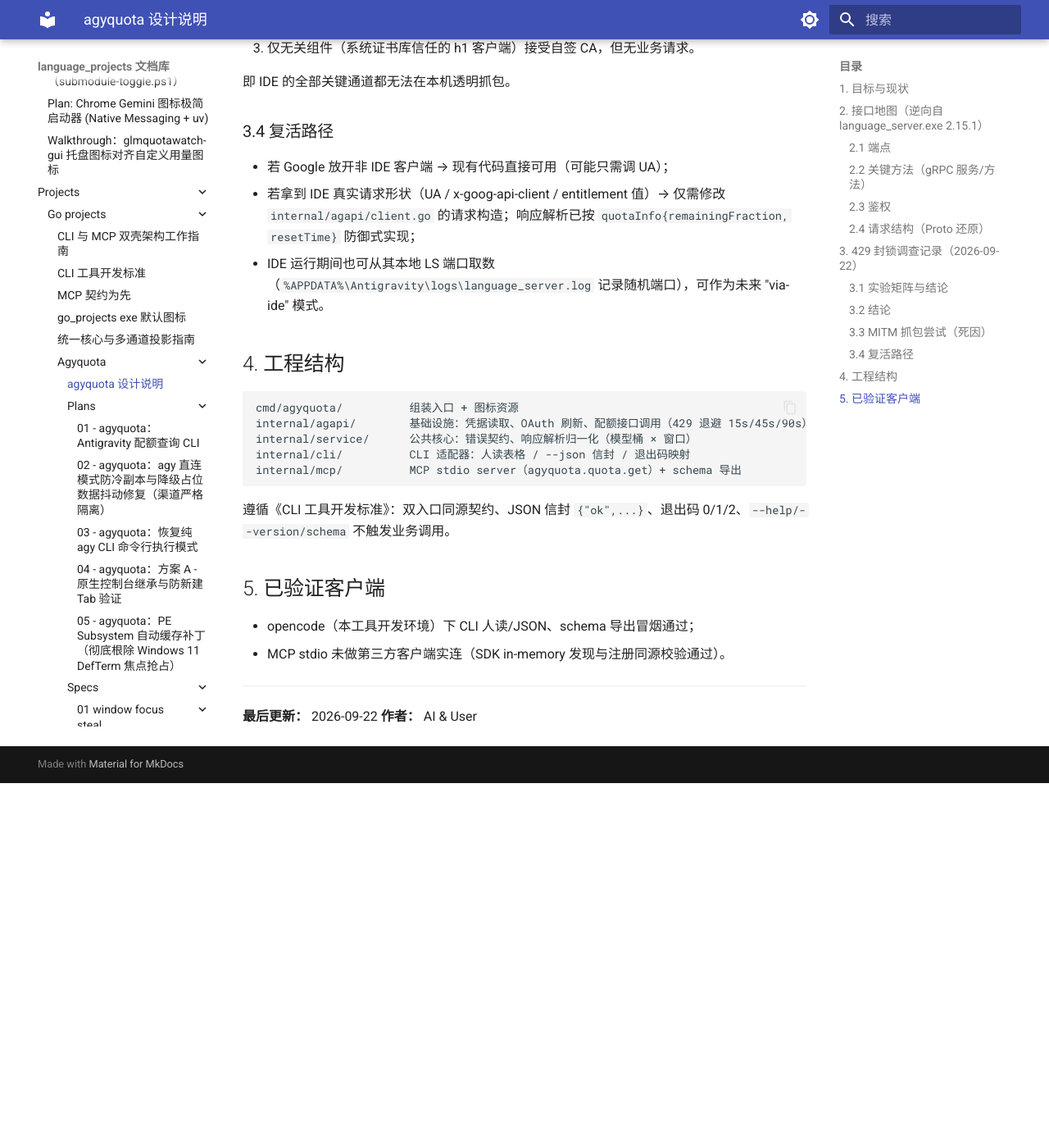
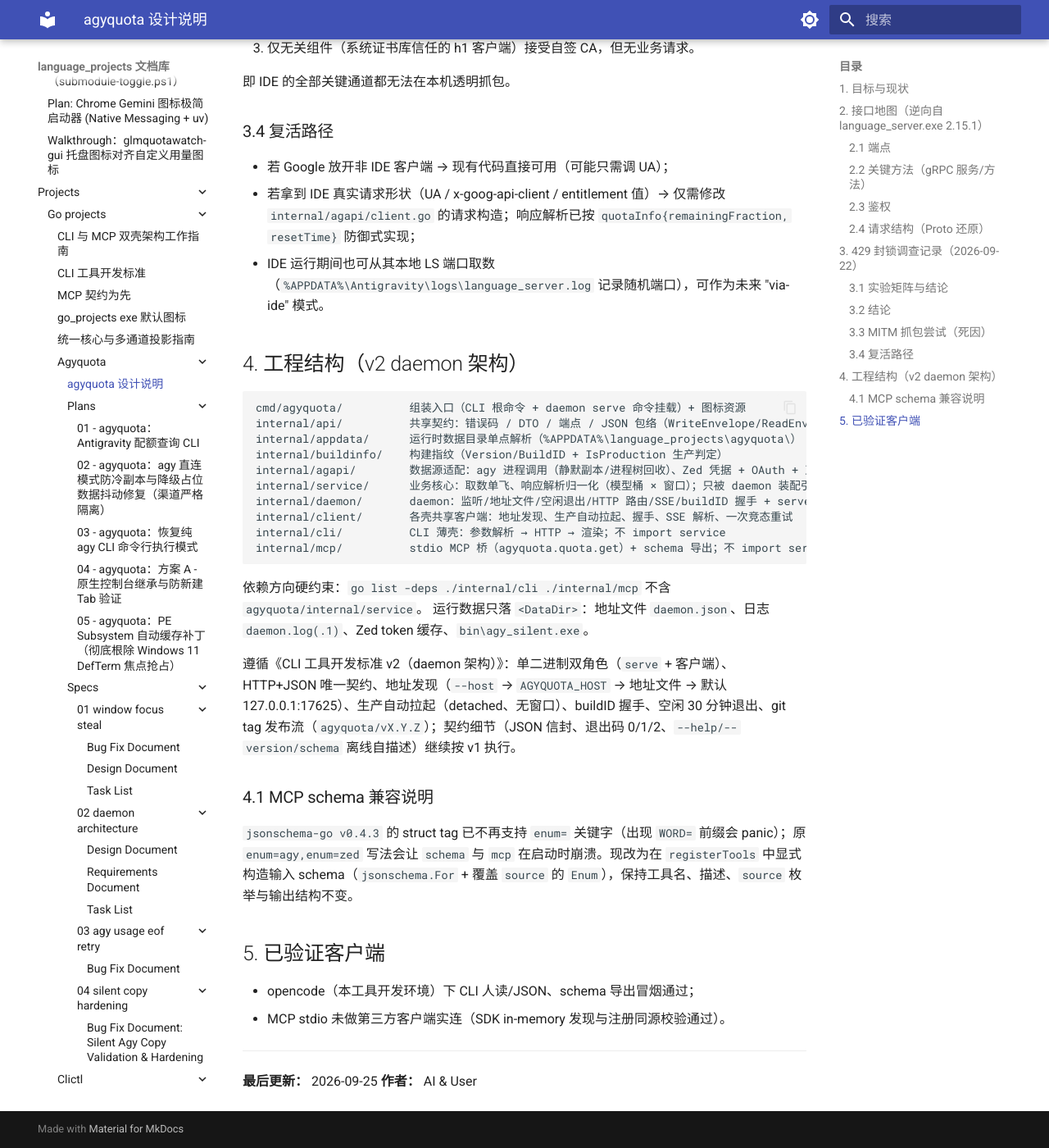
Before and after one commit to shihao-hub/td-language_projects, an MkDocs documentation site: the page built from docs/projects/go_projects/agyquota/设计说明.md, in a window 1280 px wide and 1400 px high, scrolled down 2788 px. Shown: the whole window at 82% size. Built offline with MkDocs 1.6.1 and Material for MkDocs 9.7.7, drawn with Linux system fonts in a browser that asks for light colours; before the commit the page ends 3743 px from its top, so only the background shows below that.

Commit message:
docs(specs): 归档 agyquota 静默副本加固 bugfix 与设计说明

````diff
--- a/docs/projects/go_projects/agyquota/设计说明.md
+++ b/docs/projects/go_projects/agyquota/设计说明.md
@@ -84,17 +84,29 @@
 - 若拿到 IDE 真实请求形状（UA / x-goog-api-client / entitlement 值）→ 仅需修改 `internal/agapi/client.go` 的请求构造；响应解析已按 `quotaInfo{remainingFraction, resetTime}` 防御式实现；
 - IDE 运行期间也可从其本地 LS 端口取数（`%APPDATA%\Antigravity\logs\language_server.log` 记录随机端口），可作为未来 "via-ide" 模式。
 
-## 4. 工程结构
+## 4. 工程结构（v2 daemon 架构）
 
 ```
-cmd/agyquota/          组装入口 + 图标资源
-internal/agapi/        基础设施：凭据读取、OAuth 刷新、配额接口调用（429 退避 15s/45s/90s）
-internal/service/      公共核心：错误契约、响应解析归一化（模型桶 × 窗口）
-internal/cli/          CLI 适配器：人读表格 / --json 信封 / 退出码映射
-internal/mcp/          MCP stdio server（agyquota.quota.get）+ schema 导出
+cmd/agyquota/          组装入口（CLI 根命令 + daemon serve 命令挂载）+ 图标资源
+internal/api/          共享契约：错误码 / DTO / 端点 / JSON 包络（WriteEnvelope/ReadEnvelope）
+internal/appdata/      运行时数据目录单点解析（%APPDATA%\language_projects\agyquota\）
+internal/buildinfo/    构建指纹（Version/BuildID + IsProduction 生产判定）
+internal/agapi/        数据源适配：agy 进程调用（静默副本/进程树回收）、Zed 凭据 + OAuth + 直连
+internal/service/      业务核心：取数单飞、响应解析归一化（模型桶 × 窗口）；只被 daemon 装配引用
+internal/daemon/       daemon：监听/地址文件/空闲退出/HTTP 路由/SSE/buildID 握手 + serve 命令
+internal/client/       各壳共享客户端：地址发现、生产自动拉起、握手、SSE 解析、一次竞态重试
+internal/cli/          CLI 薄壳：参数解析 → HTTP → 渲染；不 import service
+internal/mcp/          stdio MCP 桥（agyquota.quota.get）+ schema 导出；不 import service
 ```
 
-遵循《CLI 工具开发标准》：双入口同源契约、JSON 信封 `{"ok",...}`、退出码 0/1/2、`--help/--version/schema` 不触发业务调用。
+依赖方向硬约束：`go list -deps ./internal/cli ./internal/mcp` 不含 `agyquota/internal/service`。
+运行数据只落 `<DataDir>`：地址文件 `daemon.json`、日志 `daemon.log(.1)`、Zed token 缓存、`bin\agy_silent.exe`。
+
+遵循《CLI 工具开发标准 v2（daemon 架构）》：单二进制双角色（`serve` + 客户端）、HTTP+JSON 唯一契约、地址发现（`--host` → `AGYQUOTA_HOST` → 地址文件 → 默认 127.0.0.1:17625）、生产自动拉起（detached、无窗口）、buildID 握手、空闲 30 分钟退出、git tag 发布流（`agyquota/vX.Y.Z`）；契约细节（JSON 信封、退出码 0/1/2、`--help/--version/schema` 离线自描述）继续按 v1 执行。
+
+### 4.1 MCP schema 兼容说明
+
+`jsonschema-go v0.4.3` 的 struct tag 已不再支持 `enum=` 关键字（出现 `WORD=` 前缀会 panic）；原 `enum=agy,enum=zed` 写法会让 `schema` 与 `mcp` 在启动时崩溃。现改为在 `registerTools` 中显式构造输入 schema（`jsonschema.For` + 覆盖 `source` 的 `Enum`），保持工具名、描述、`source` 枚举与输出结构不变。
 
 ## 5. 已验证客户端
 
@@ -103,5 +115,5 @@
 
 ---
 
-**最后更新：** 2026-09-22
+**最后更新：** 2026-09-25
 **作者：** AI & User
````
Also changed, not shown: docs/projects/go_projects/agyquota/specs/04-silent-copy-hardening/bugfix.md (added, +93 -0 lines).
